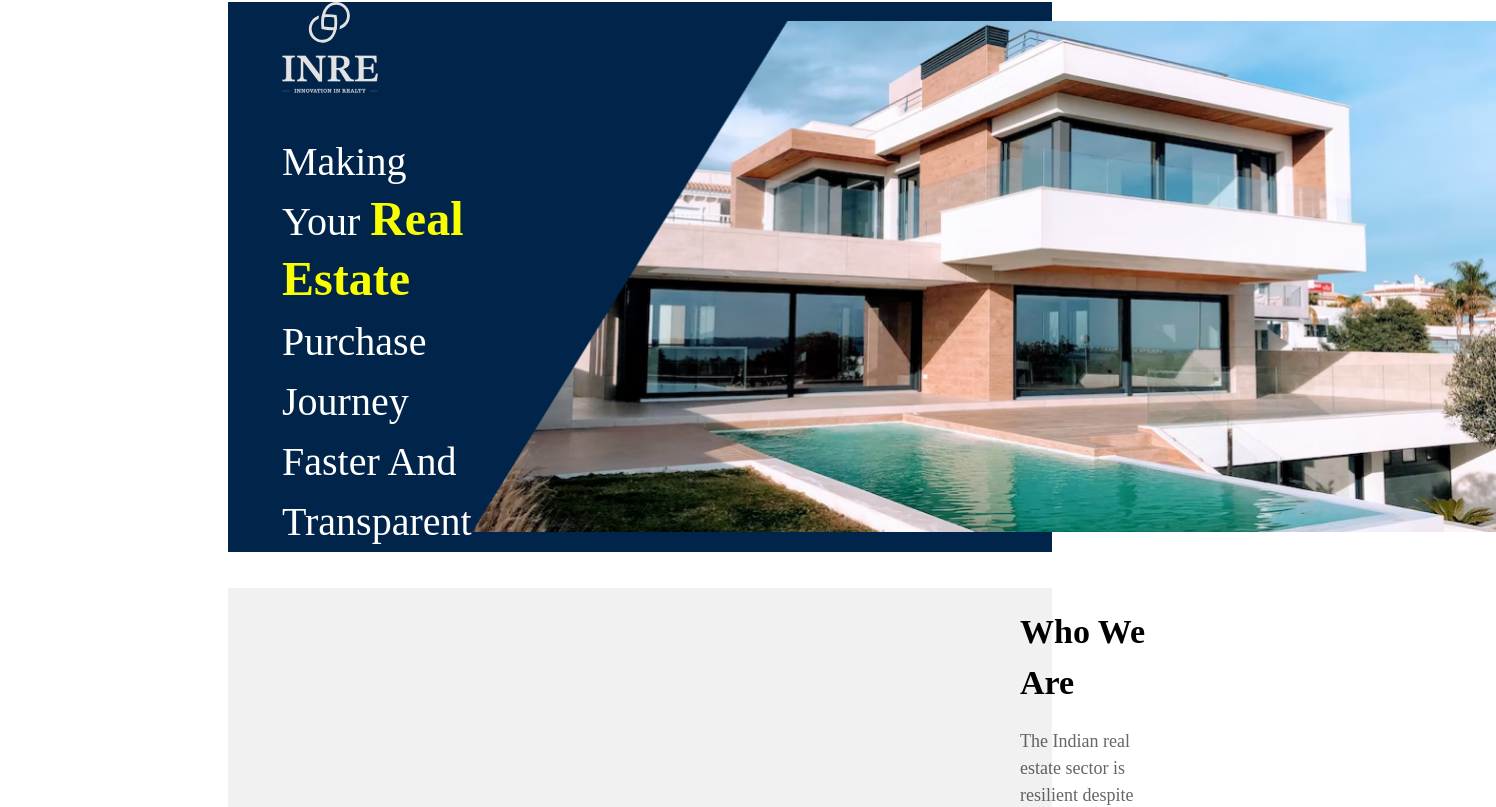
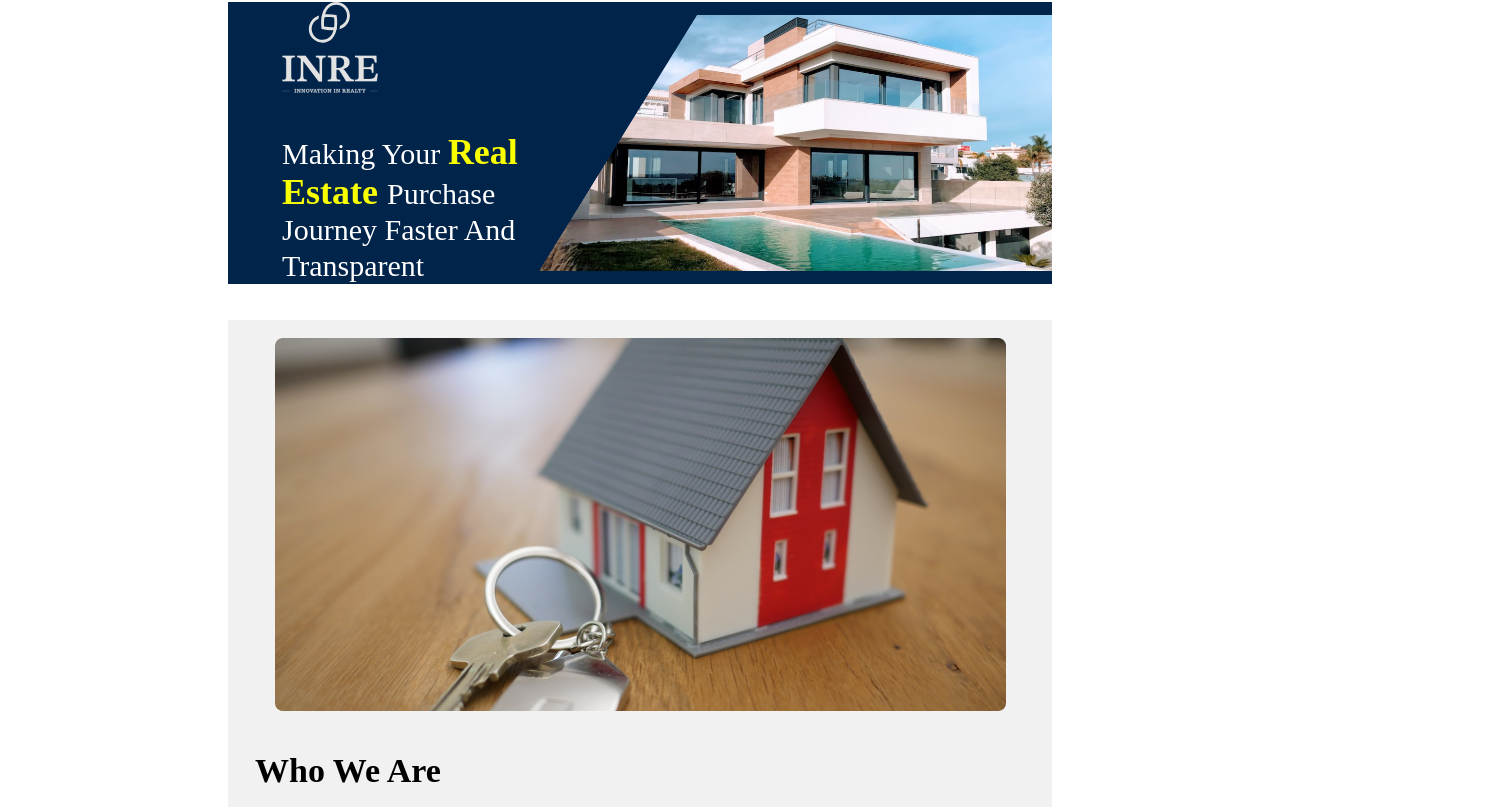
Before and after one commit to kekkei9/INRE-Demo-Website, a Next.js app: page / in a window 1280 px wide. Shown: the part 180-987 px from the top of the page, 1496 px wide, since content can reach past the window. Built offline with nearby package versions, Linux system fonts and the light colour scheme; a web font is replaced by a local one.

Commit message:
responsive things

```diff
--- a/src/components/BookingCard/index.tsx
+++ /dev/null
@@ -1 +0,0 @@
-export { default as BookingCard } from "./BookingCard";
--- /dev/null
+++ b/src/components/BookingCardList/BookingCardList.tsx
@@ -0,0 +1,16 @@
+import { Booking } from "@src/types/booking";
+import BookingCard from "./BookingCard";
+
+const BookingCardList = ({ bookingList }: { bookingList: Booking[] }) => {
+  return (
+    <div className="flex gap-[2.875rem] flex-col 2xl:flex-row">
+      {bookingList.map((bookingData, index) => (
+        <div className="flex flex-1" key={index}>
+          <BookingCard {...bookingData} />
+        </div>
+      ))}
+    </div>
+  );
+};
+
+export default BookingCardList;
--- /dev/null
+++ b/src/components/BookingCardList/index.tsx
@@ -0,0 +1 @@
+export { default as BookingCardList } from "./BookingCardList";
--- a/src/components/HomePage/FirstSection.tsx
+++ b/src/components/HomePage/FirstSection.tsx
@@ -9,7 +9,7 @@ const FirstSection = () => {
         className="flex justify-between items-center"
         style={{ backgroundColor: "var(--primary-color)" }}
       >
-        <div className="ml-[3.375rem]">
+        <div className="ml-[3.375rem] flex-1">
           <div>
             <Image
               src={"/assets/logo.svg"}
@@ -19,24 +19,24 @@ const FirstSection = () => {
               className="filter invert sepia-0 saturate-0 hue-rotate(199deg) brightness-[1.04] contrast-[1.07]"
             />
           </div>
-          <div className="mt-[2.375rem] text-[2.5rem] text-white capitalize font-['Solway']">
+          <div className="mt-[2.375rem] text-3xl 2xl:text-[2.5rem] text-white capitalize font-['Solway']">
             <span>making your </span>
-            <span className="text-[#FAFF00] font-bold text-5xl">
+            <span className="text-[#FAFF00] font-bold text-4xl 2xl:text-5xl">
               real estate{" "}
             </span>
             <span>purchase journey faster and transparent</span>
           </div>
         </div>
-        <div className="flex-shrink-0">
+        <div className="relative aspect-[2/1] h-full flex-[2_2_0%]">
           <Image
             src={"/assets/home/img_1.png"}
             alt="home_1"
-            width={1024.5}
-            height={510}
+            fill={true}
+            className="object-contain"
           />
         </div>
       </div>
-      <div className="bg-[#F1F1F1] mt-9 py-[1.125rem] px-[1.6875rem] flex items-center">
+      <div className="bg-[#F1F1F1] mt-9 py-[1.125rem] px-[1.6875rem] flex items-center flex-col 2xl:flex-row gap-[2.125rem]">
         <div className="flex-shrink-0">
           <Image
             src={"/assets/home/img_2.png"}
@@ -45,7 +45,7 @@ const FirstSection = () => {
             height={373}
           />
         </div>
-        <div className="ml-[2.125rem]">
+        <div>
           <div className="text-[2.125rem] font-bold">Who We Are</div>
           <div className="mt-5 opacity-60">
             The Indian real estate sector is resilient despite global headwinds.
--- a/src/components/HomePage/FourthSection.tsx
+++ b/src/components/HomePage/FourthSection.tsx
@@ -34,7 +34,7 @@ const formList: FormElem[] = [
 const FourthSection = () => (
   <div className="px-[13.5rem] pt-9 pb-[4.1875rem]">
     <div
-      className="flex px-16 py-[3.6875rem] justify-between"
+      className="flex px-16 py-[3.6875rem] justify-between items-center"
       style={{ boxShadow: "0px 0px 24px rgba(0, 0, 0, 0.07)" }}
     >
       <div>
@@ -51,7 +51,7 @@ const FourthSection = () => (
           <button className="primary w-[21.875rem]">Submit</button>
         </div>
       </div>
-      <div className="flex-shrink-0">
+      <div className="flex-shrink-0 hidden xl:block">
         <Image
           src="/assets/home/Happy announcement-pana.png"
           alt="Happy announcement-pana"
--- a/src/components/HomePage/tabList.tsx
+++ b/src/components/HomePage/tabList.tsx
@@ -1,4 +1,4 @@
-import { BookingCard } from "@components/BookingCard";
+import { BookingCardList } from "@components/BookingCardList";
 import { Booking } from "@src/types/booking";
 import { Tab } from "@src/types/tab";
 
@@ -24,32 +24,20 @@ const bookingList: Booking[] = [
   },
 ];
 
-const BookingListComponent = ({ bookingList }: { bookingList: Booking[] }) => {
-  return (
-    <div className="flex gap-[2.875rem]">
-      {bookingList.map((bookingData, index) => (
-        <div className="flex flex-1" key={index}>
-          <BookingCard {...bookingData} />
-        </div>
-      ))}
-    </div>
-  );
-};
-
 export const tabList: Tab[] = [
   {
     key: "1",
     label: "Pre-Booking",
-    children: <BookingListComponent bookingList={bookingList} />,
+    children: <BookingCardList bookingList={bookingList} />,
   },
   {
     key: "2",
     label: "Post-Booking & Pre-Registration",
-    children: <BookingListComponent bookingList={bookingList} />,
+    children: <BookingCardList bookingList={bookingList} />,
   },
   {
     key: "3",
     label: "Post-Registration ",
-    children: <BookingListComponent bookingList={bookingList} />,
+    children: <BookingCardList bookingList={bookingList} />,
   },
 ];
--- a/src/components/PersonCardList/PersonCard.tsx
+++ b/src/components/PersonCardList/PersonCard.tsx
@@ -10,13 +10,12 @@ const PersonCard = ({ imgSrc, name, description }: Person) => {
       className="p-6 flex flex-col rounded-[0.625rem]"
       style={{ boxShadow: "0px 4px 61px rgba(0, 0, 0, 0.16)" }}
     >
-      <div>
+      <div className="relative aspect-[5/4]">
         <Image
           src={imgSrc}
           alt="person img"
-          width={400}
-          height={400}
-          className="w-full h-auto max-h-[19.9375rem]"
+          fill={true}
+          className="object-contain"
         />
       </div>
       <div className="mt-5 text-[1.625rem] font-semibold">{name}</div>
--- a/src/components/PersonCardList/PersonCardList.tsx
+++ b/src/components/PersonCardList/PersonCardList.tsx
@@ -3,7 +3,7 @@ import PersonCard from "./PersonCard";
 
 const PersonCardList = ({ personList }: { personList: Person[] }) => {
   return (
-    <div className="flex w-full gap-[2.875rem]">
+    <div className="flex w-full gap-[2.875rem] flex-col 2xl:flex-row">
       {personList.map((person, index) => (
         <div className="flex flex-1" key={index}>
           <PersonCard {...person} />
```
Also changed, not shown: src/components/BookingCardList/BookingCard.tsx (renamed from src/components/BookingCard/BookingCard.tsx).
